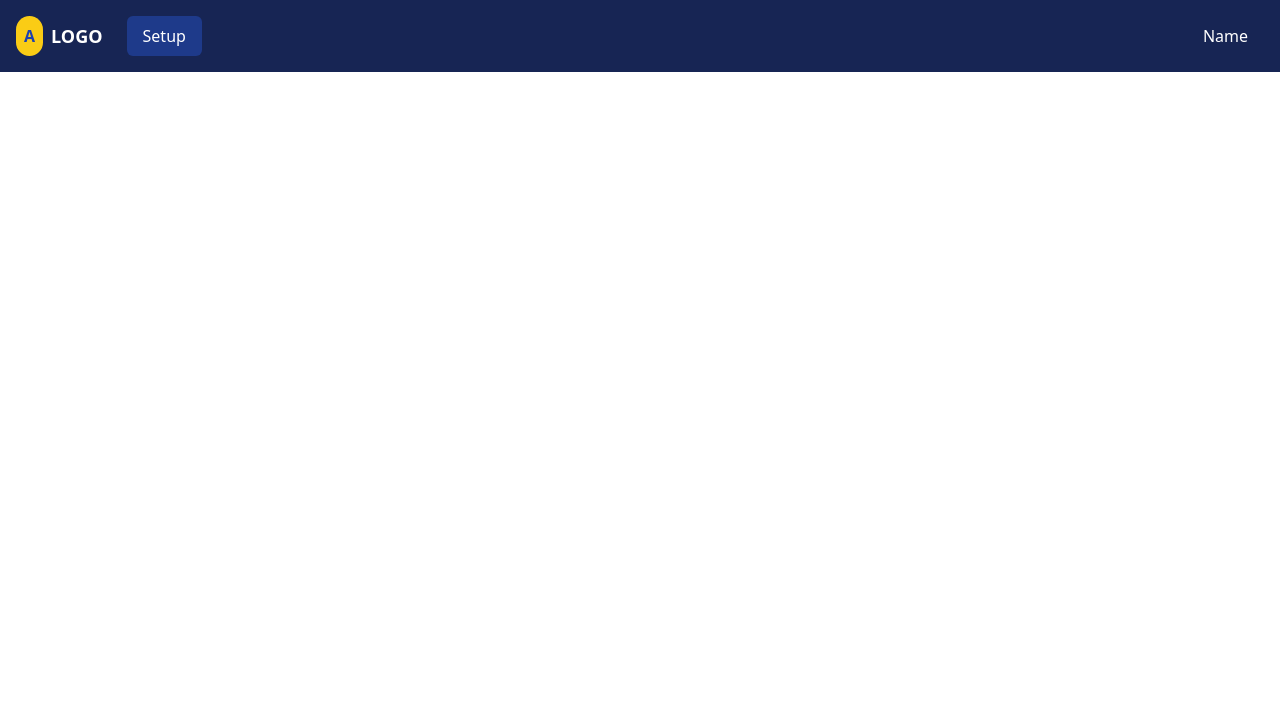
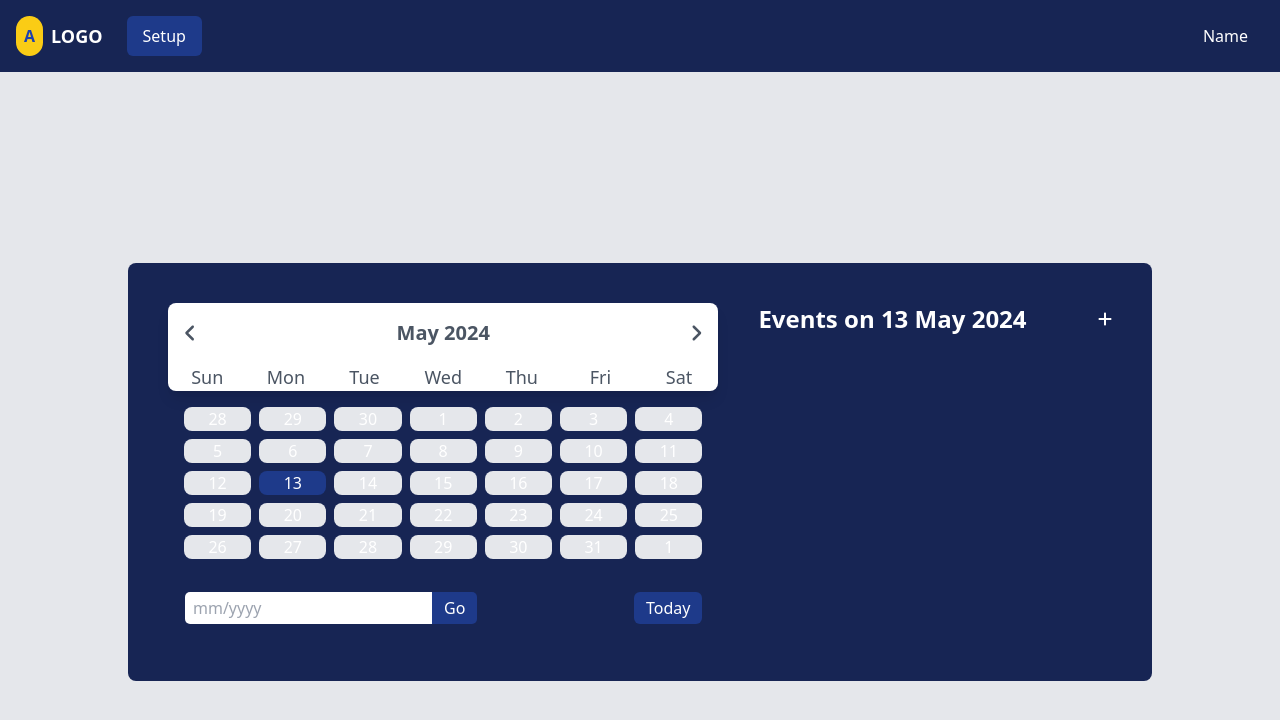
Before and after one commit to Nikhilesh1119/DashBoardWeb, a React (Vite) app: page /Event in a window 1280 px wide. Before the commit this address had no page. Shown: the top 720 px of the page. Built offline with nearby package versions, Linux system fonts and the light colour scheme.

Commit message:
event added

```diff
--- a/package.json
+++ b/package.json
@@ -11,10 +11,13 @@
   },
   "dependencies": {
     "@chakra-ui/icons": "^2.1.1",
+    "@fortawesome/free-solid-svg-icons": "^6.5.2",
+    "@fortawesome/react-fontawesome": "^0.2.0",
     "formik": "^2.4.6",
     "react": "^18.2.0",
     "react-card-flip": "^1.2.2",
     "react-dom": "^18.2.0",
+    "react-fontawesome": "^1.7.1",
     "react-icons": "^5.2.1",
     "react-router-dom": "^6.23.1"
   },
--- a/src/App.jsx
+++ b/src/App.jsx
@@ -6,6 +6,7 @@ import StudentPage from "./components/StudentPage";
 import ClassSetup from "./components/ClassRoom";
 import RegisterTeacher from "./components/TeacherRegisterPage";
 import RegisterStudent from "./components/StudentRegisterPage";
+import Event from "./components/Event";
 
 // import Update from './components/Update';
 // import Profile from './components/Profile';
@@ -23,6 +24,7 @@ function App() {
           <Route path="/classroom" element={<ClassSetup />} />
           <Route path="/teacherform" element={<RegisterTeacher />} />
           <Route path="/studentform" element={<RegisterStudent />} />
+          <Route path="/Event" element={<Event />} />
 
           {/*
           <Route path="/Updates" element={<Update />} />
--- a/src/components/Event.jsx
+++ b/src/components/Event.jsx
@@ -1,48 +1,294 @@
-import { ChevronLeftIcon, ChevronRightIcon } from '@chakra-ui/icons';
+import React, { useState, useEffect } from "react";
+import { FontAwesomeIcon } from "@fortawesome/react-fontawesome";
+import { faAngleLeft, faAngleRight, faPlus, faTimes } from "@fortawesome/free-solid-svg-icons";
+import "tailwindcss/tailwind.css";
 
-function Events() {
+const months = [
+  "January", "February", "March", "April", "May", "June", "July",
+  "August", "September", "October", "November", "December"
+];
+
+const Calendar = ({ month, year, handlePrevMonth, handleNextMonth }) => {
   return (
-    <div className="flex flex-col items-start h-screen" style={{ backgroundColor: '#EBF3FF' }}>
-      {/* Calendar Heading */}
-      <div>
-        <h1 className="text-3xl font-bold text-blue-800 ml-8">Calendar</h1>
+    <div className="calendar bg-white text-gray-600 rounded-lg shadow-lg">
+      <div className="month flex items-center justify-between p-4 text-xl font-semibold capitalize">
+        <FontAwesomeIcon
+          icon={faAngleLeft}
+          className="cursor-pointer hover:text-purple-500"
+          onClick={handlePrevMonth}
+        />
+        <div className="date">{`${months[month]} ${year}`}</div>
+        <FontAwesomeIcon
+          icon={faAngleRight}
+          className="cursor-pointer hover:text-purple-500"
+          onClick={handleNextMonth}
+        />
       </div>
+      <div className="weekdays grid grid-cols-7 text-lg font-medium capitalize">
+        {["Sun", "Mon", "Tue", "Wed", "Thu", "Fri", "Sat"].map(day => (
+          <div key={day} className="text-center">{day}</div>
+        ))}
+      </div>
+    </div>
+  );
+};
 
-      {/* Left and Right Sections */}
-      <div className="w-full flex justify-between">
-        {/* Left Section */}
-        <div className="border-2 border-gray-300 rounded-md p-4 h-screen w-4/6 bg-white ml-4">
-          <div className="h-8 flex justify-center items-center border-b-2 border-blue-400 rounded-t-md">
-            {/* Centered text */}
-            <div className="flex justify-between w-full">
-              <div>
-                <button className="p-2">
-                  <ChevronLeftIcon className="text-red-500  hover:bg-slate-300 " />
-                </button>
-                <button className="p-1">
-                  <ChevronLeftIcon className="text-red-500  hover:bg-slate-300" />
-                </button>
-              </div>
-              <div className="font-bold text-2xl">Month</div>
-              <div>
-                <button className="p-1">
-                  <ChevronRightIcon className="text-red-500  hover:bg-slate-300" />
-                </button>
-                <button className="p-2">
-                  <ChevronRightIcon className="text-red-500  hover:bg-slate-300" />
-                </button>
-              </div>
-            </div>
-          </div>
-        </div>
+const Day = ({ day, isActive, hasEvent, onClick }) => {
+  return (
+    <div
+      className={`day ${isActive ? 'bg-blue-900 text-white' : 'bg-gray-200'}
+        ${hasEvent ? 'border border-purple-500' : ''}
+        cursor-pointer rounded-lg flex items-center justify-center`}
+      onClick={onClick}
+    >
+      {day}
+    </div>
+  );
+};
 
-        {/* Right Section */}
-        <div className="bg-white w-80 rounded p-4">
-          <p>Right Section Content</p>
+const DaysGrid = ({ days }) => {
+  return (
+    <div className="days grid grid-cols-7 gap-2 p-4">
+      {days}
+    </div>
+  );
+};
+
+const EventForm = ({ newEvent, setNewEvent, handleAddEvent, setShowAddEvent }) => {
+  return (
+    <div className="fixed inset-0 flex items-center justify-center bg-black bg-opacity-50">
+      <div className="bg-white p-6 rounded-lg shadow-lg w-80">
+        <h2 className="text-lg font-bold mb-4">Add New Event</h2>
+        <input
+          type="text"
+          placeholder="Event Title"
+          value={newEvent.title}
+          onChange={(e) => setNewEvent({ ...newEvent, title: e.target.value })}
+          className="w-full p-2 mb-2 border border-gray-300 rounded-lg"
+        />
+        <input
+          type="time"
+          value={newEvent.from}
+          onChange={(e) => setNewEvent({ ...newEvent, from: e.target.value })}
+          className="w-full p-2 mb-2 border border-gray-300 rounded-lg"
+        />
+        <input
+          type="time"
+          value={newEvent.to}
+          onChange={(e) => setNewEvent({ ...newEvent, to: e.target.value })}
+          className="w-full p-2 mb-2 border border-gray-300 rounded-lg"
+        />
+        <div className="flex justify-between mt-4">
+          <button
+            className="px-4 py-2 bg-blue-900 text-white rounded-lg"
+            onClick={handleAddEvent}
+          >
+            Add Event
+          </button>
+          <button
+            className="px-4 py-2 bg-gray-300 rounded-lg"
+            onClick={() => setShowAddEvent(false)}
+          >
+            Cancel
+          </button>
         </div>
       </div>
     </div>
   );
-}
+};
 
-export default Events;
+const Event = () => {
+  const [today, setToday] = useState(new Date());
+  const [month, setMonth] = useState(today.getMonth());
+  const [year, setYear] = useState(today.getFullYear());
+  const [activeDay, setActiveDay] = useState(today.getDate());
+  const [eventsArr, setEventsArr] = useState([]);
+  const [showAddEvent, setShowAddEvent] = useState(false);
+  const [newEvent, setNewEvent] = useState({ title: "", from: "", to: "" });
+
+  useEffect(() => {
+    const storedEvents = JSON.parse(localStorage.getItem("events")) || [];
+    setEventsArr(storedEvents);
+  }, []);
+
+  useEffect(() => {
+    localStorage.setItem("events", JSON.stringify(eventsArr));
+  }, [eventsArr]);
+
+  const updateCalendar = (newMonth, newYear) => {
+    setMonth(newMonth);
+    setYear(newYear);
+    setToday(new Date(newYear, newMonth, 1));
+  };
+
+  const handlePrevMonth = () => {
+    const newMonth = month === 0 ? 11 : month - 1;
+    const newYear = month === 0 ? year - 1 : year;
+    updateCalendar(newMonth, newYear);
+  };
+
+  const handleNextMonth = () => {
+    const newMonth = month === 11 ? 0 : month + 1;
+    const newYear = month === 11 ? year + 1 : year;
+    updateCalendar(newMonth, newYear);
+  };
+
+  const handleToday = () => {
+    setToday(new Date());
+    setMonth(new Date().getMonth());
+    setYear(new Date().getFullYear());
+  };
+
+  const handleGotoDate = (e) => {
+    const [mm, yyyy] = e.target.value.split("/");
+    if (mm && yyyy && mm > 0 && mm < 13 && yyyy.length === 4) {
+      updateCalendar(mm - 1, parseInt(yyyy));
+    }
+  };
+
+  const handleAddEvent = () => {
+    if (newEvent.title && newEvent.from && newEvent.to) {
+      const timeFrom = convertTime(newEvent.from);
+      const timeTo = convertTime(newEvent.to);
+      const updatedEvents = [...eventsArr];
+      let eventAdded = false;
+      updatedEvents.forEach((eventObj) => {
+        if (
+          eventObj.day === activeDay &&
+          eventObj.month === month + 1 &&
+          eventObj.year === year
+        ) {
+          eventObj.events.push({ title: newEvent.title, time: `${timeFrom} - ${timeTo}` });
+          eventAdded = true;
+        }
+      });
+
+      if (!eventAdded) {
+        updatedEvents.push({
+          day: activeDay,
+          month: month + 1,
+          year: year,
+          events: [{ title: newEvent.title, time: `${timeFrom} - ${timeTo}` }],
+        });
+      }
+      setEventsArr(updatedEvents);
+      setShowAddEvent(false);
+      setNewEvent({ title: "", from: "", to: "" });
+    } else {
+      alert("Please fill all the fields");
+    }
+  };
+
+  const convertTime = (time) => {
+    const [hour, minute] = time.split(":");
+    const formattedHour = hour > 12 ? hour - 12 : hour;
+    const format = hour >= 12 ? "PM" : "AM";
+    return `${formattedHour}:${minute} ${format}`;
+  };
+
+  const updateActiveDay = (day) => {
+    setActiveDay(day);
+  };
+
+  const getEventsForDay = (day) => {
+    const eventForDay = eventsArr.find(
+      (event) => event.day === day && event.month === month + 1 && event.year === year
+    );
+    return eventForDay ? eventForDay.events : [];
+  };
+
+  const generateDays = () => {
+    const firstDay = new Date(year, month, 1).getDay();
+    const lastDay = new Date(year, month + 1, 0).getDate();
+    const prevLastDay = new Date(year, month, 0).getDate();
+    const nextDays = 7 - new Date(year, month + 1, 0).getDay() - 1;
+
+    let days = [];
+
+    for (let x = firstDay; x > 0; x--) {
+      days.push(<Day key={`prev-${x}`} day={prevLastDay - x + 1} />);
+    }
+
+    for (let i = 1; i <= lastDay; i++) {
+      const hasEvent = getEventsForDay(i).length > 0;
+      days.push(
+        <Day
+          key={i}
+          day={i}
+          isActive={i === activeDay}
+          hasEvent={hasEvent}
+          onClick={() => updateActiveDay(i)}
+        />
+      );
+    }
+
+    for (let j = 1; j <= nextDays; j++) {
+      days.push(<Day key={`next-${j}`} day={j} />);
+    }
+
+    return days;
+  };
+
+  return (
+    <div className="flex items-center justify-center min-h-screen bg-gray-200">
+      <div className="container relative w-full max-w-5xl p-5 mx-auto flex rounded-lg bg-blue-950 text-white">
+        <div className="left w-3/5 p-5">
+          <Calendar
+            month={month}
+            year={year}
+            handlePrevMonth={handlePrevMonth}
+            handleNextMonth={handleNextMonth}
+          />
+          <DaysGrid days={generateDays()} />
+          <div className="goto-today flex items-center justify-between p-4 text-blue-950">
+            <div className="goto flex items-center border border-blue-950 rounded-md overflow-hidden">
+              <input
+                type="text"
+                placeholder="mm/yyyy"
+                className="date-input w-full h-8 outline-none px-2"
+                onBlur={handleGotoDate}
+              />
+              <button className="goto-btn px-3 py-1 bg-blue-900 text-white">
+                Go
+              </button>
+            </div>
+            <button
+              className="today-btn px-3 py-1 bg-blue-900 text-white rounded-md"
+              onClick={handleToday}
+            >
+              Today
+            </button>
+          </div>
+        </div>
+        <div className="right w-2/5 p-5">
+          <div className="flex justify-between items-center mb-4">
+            <h2 className="text-2xl font-bold">Events on {activeDay} {months[month]} {year}</h2>
+            <FontAwesomeIcon
+              icon={faPlus}
+              className="cursor-pointer text-white hover:bg-white hover:text-blue-900"
+              onClick={() => setShowAddEvent(true)}
+            />
+          </div>
+          <div className="events">
+            {getEventsForDay(activeDay).map((event, index) => (
+              <div key={index} className="event bg-white text-gray-800 p-3 mb-2 rounded-lg shadow">
+                <h3 className="text-lg font-semibold">{event.title}</h3>
+                <p className="text-sm">{event.time}</p>
+              </div>
+            ))}
+          </div>
+        </div>
+      </div>
+      {showAddEvent && (
+        <EventForm
+          newEvent={newEvent}
+          setNewEvent={setNewEvent}
+          handleAddEvent={handleAddEvent}
+          setShowAddEvent={setShowAddEvent}
+        />
+      )}
+    </div>
+  );
+};
+
+export default Event;
--- a/src/components/Navbar.jsx
+++ b/src/components/Navbar.jsx
@@ -75,7 +75,7 @@ const Navbar = () => {
                     Classroom
                   </Link>
                   <Link
-                    to="/event"
+                    to="/Event"
                     className="block px-4 py-2 hover:text-blue-800 hover:bg-white"
                   >
                     Events
```
Also changed, not shown: 1 other file (tests, documents, lock files or other folders).
